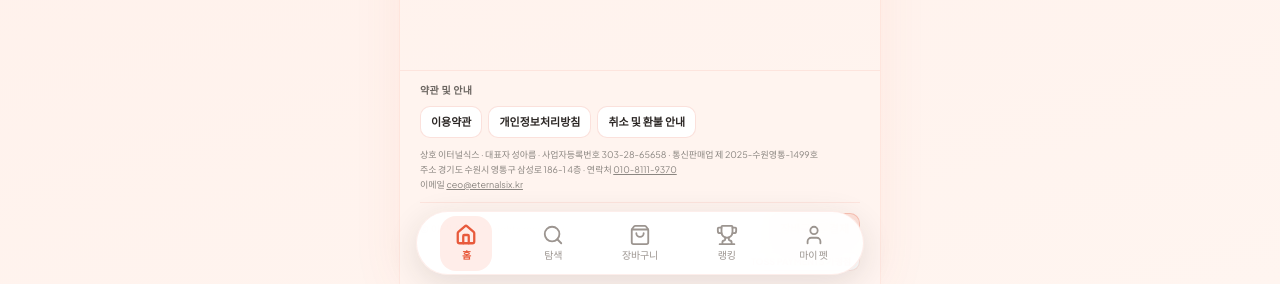
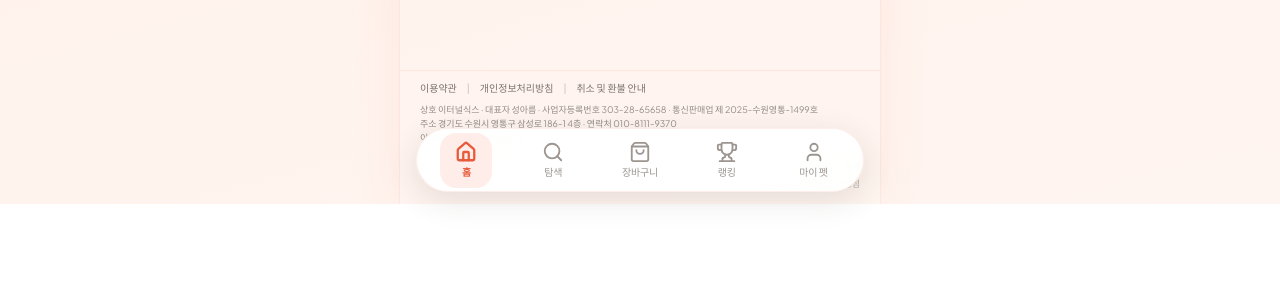
Before and after one commit to samduck150906-lgtm/veroheart, a React (Vite) app: page / in a window 1280 px wide. Shown: the part 3250-3534 px from the top of the page. After the commit the page ends 3454 px from the top, so only its background shows below. Built offline with nearby package versions, Linux system fonts and the light colour scheme; no server answers; the database is empty.

Commit message:
Make footer links and badges less prominent
Co-authored-by: samduck150906-lgtm <samduck150906-lgtm@users.noreply.github.com>

```diff
--- a/src/components/Footer.tsx
+++ b/src/components/Footer.tsx
@@ -1,64 +1,55 @@
-import type { CSSProperties } from 'react';
 import { Link } from 'react-router-dom';
-
-const btnStyle: CSSProperties = {
-  display: 'inline-flex',
-  alignItems: 'center',
-  justifyContent: 'center',
-  padding: '7px 10px',
-  borderRadius: '10px',
-  fontSize: '11px',
-  fontWeight: 700,
-  textDecoration: 'none',
-  color: 'var(--text-dark)',
-  backgroundColor: 'var(--surface-elevated)',
-  border: '1px solid rgba(232, 90, 60, 0.18)',
-  boxShadow: 'none',
-  transition: 'background-color 0.2s, border-color 0.2s',
-};
 
 function Footer() {
   return (
     <footer
       style={{
-        padding: '12px 20px 16px',
-        backgroundColor: 'rgba(255, 245, 240, 0.85)',
+        padding: '10px 20px 14px',
+        backgroundColor: 'rgba(255, 245, 240, 0.7)',
         borderTop: '1px solid rgba(232, 90, 60, 0.1)',
         color: '#6b6560',
-        fontSize: '11px',
-        lineHeight: 1.5,
+        fontSize: '10px',
+        lineHeight: 1.4,
         marginTop: 'auto',
       }}
     >
       <div style={{ maxWidth: '1200px', margin: '0 auto' }}>
-        <p style={{ fontSize: '10px', fontWeight: 800, color: 'var(--text-muted)', marginBottom: '8px', letterSpacing: '0.04em' }}>
-          약관 및 안내
-        </p>
         <div
           style={{
             display: 'flex',
             flexWrap: 'wrap',
-            gap: '6px',
-            marginBottom: '10px',
+            gap: '10px',
+            marginBottom: '8px',
           }}
         >
-          <Link to="/terms" style={btnStyle}>
+          <Link
+            to="/terms"
+            style={{ fontSize: '10px', color: '#7B746E', textDecoration: 'none' }}
+          >
             이용약관
           </Link>
-          <Link to="/privacy" style={btnStyle}>
+          <span style={{ color: '#C8BFB8' }}>|</span>
+          <Link
+            to="/privacy"
+            style={{ fontSize: '10px', color: '#7B746E', textDecoration: 'none' }}
+          >
             개인정보처리방침
           </Link>
-          <Link to="/refund" style={btnStyle}>
+          <span style={{ color: '#C8BFB8' }}>|</span>
+          <Link
+            to="/refund"
+            style={{ fontSize: '10px', color: '#7B746E', textDecoration: 'none' }}
+          >
             취소 및 환불 안내
           </Link>
         </div>
 
         <div
           style={{
-            marginBottom: '10px',
+            marginBottom: '8px',
             fontSize: '9px',
-            lineHeight: 1.55,
-            color: '#8B8681',
+            lineHeight: 1.45,
+            color: '#938D88',
           }}
         >
           <p style={{ margin: '0 0 1px' }}>
@@ -80,40 +71,36 @@ function Footer() {
 
         <div
           style={{
-            marginTop: '8px',
-            paddingTop: '10px',
+            marginTop: '6px',
+            paddingTop: '8px',
             borderTop: '1px solid rgba(232, 90, 60, 0.1)',
             display: 'flex',
             justifyContent: 'space-between',
             alignItems: 'center',
             flexWrap: 'wrap',
-            gap: '8px',
+            gap: '6px 10px',
           }}
         >
-          <p style={{ margin: 0, color: '#9ca3af', fontSize: '10px' }}>© 이터널식스. All rights reserved.</p>
+          <p style={{ margin: 0, color: '#AAA39E', fontSize: '9px' }}>© 이터널식스. All rights reserved.</p>
           <Link
             to="/cart"
             style={{
-              ...btnStyle,
               marginLeft: 'auto',
-              backgroundColor: 'rgba(255, 107, 74, 0.12)',
-              borderColor: 'rgba(232, 90, 60, 0.25)',
-              color: 'var(--primary-dark)',
+              fontSize: '9px',
+              color: '#8C5A4C',
+              textDecoration: 'none',
+              fontWeight: 700,
             }}
           >
             장바구니 · 결제
           </Link>
         </div>
-        <div style={{ marginTop: '6px', display: 'flex', justifyContent: 'flex-end' }}>
+        <div style={{ marginTop: '4px', display: 'flex', justifyContent: 'flex-end' }}>
           <div
             style={{
-              background: 'var(--surface-elevated)',
-              padding: '2px 8px',
-              borderRadius: '10px',
-              border: '1px solid rgba(232, 90, 60, 0.15)',
               fontSize: '9px',
-              fontWeight: 700,
-              color: 'var(--primary-dark)',
+              fontWeight: 500,
+              color: '#B5AEA8',
             }}
           >
             TOSS PAYMENTS 가맹점
```
